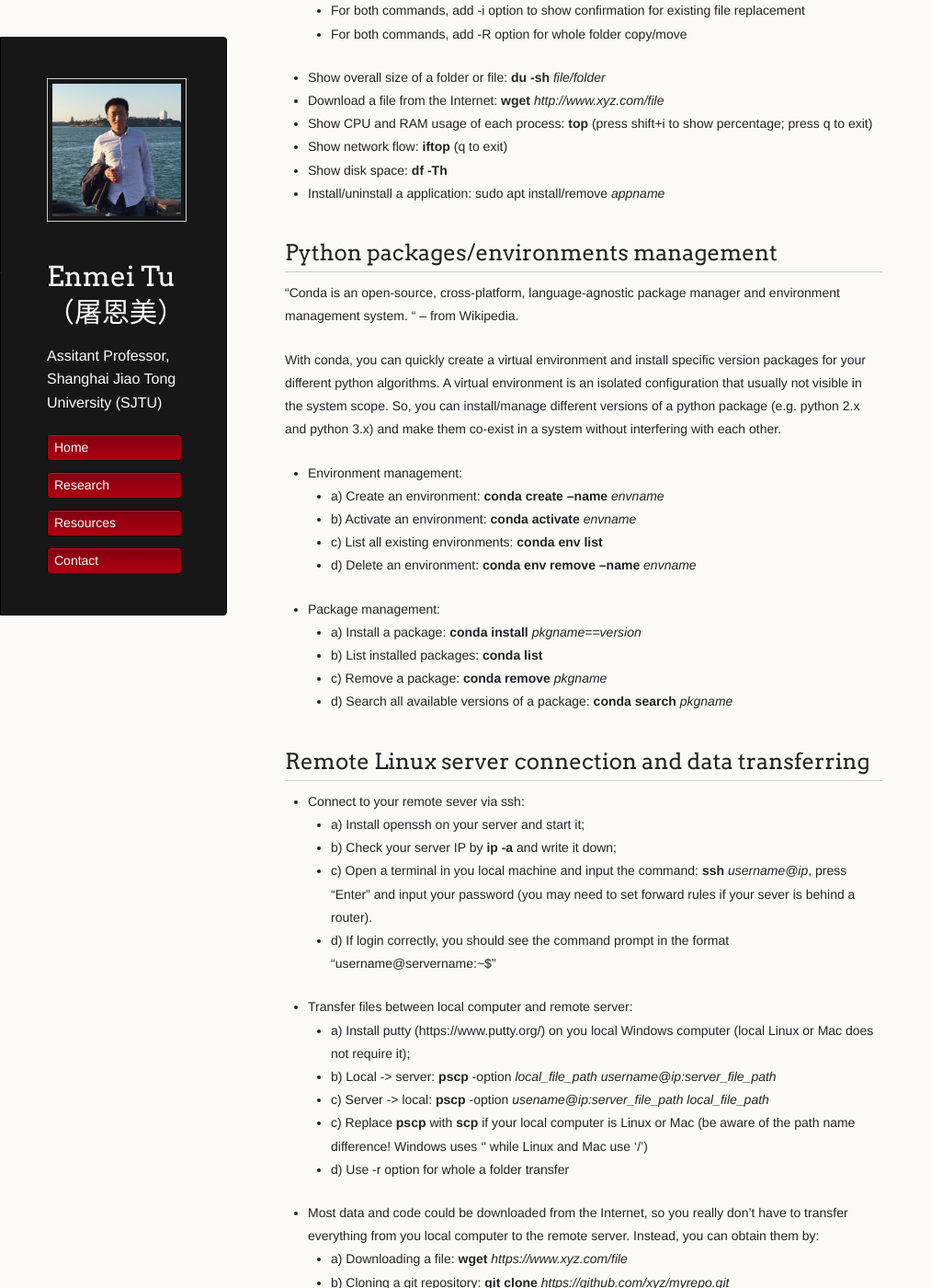
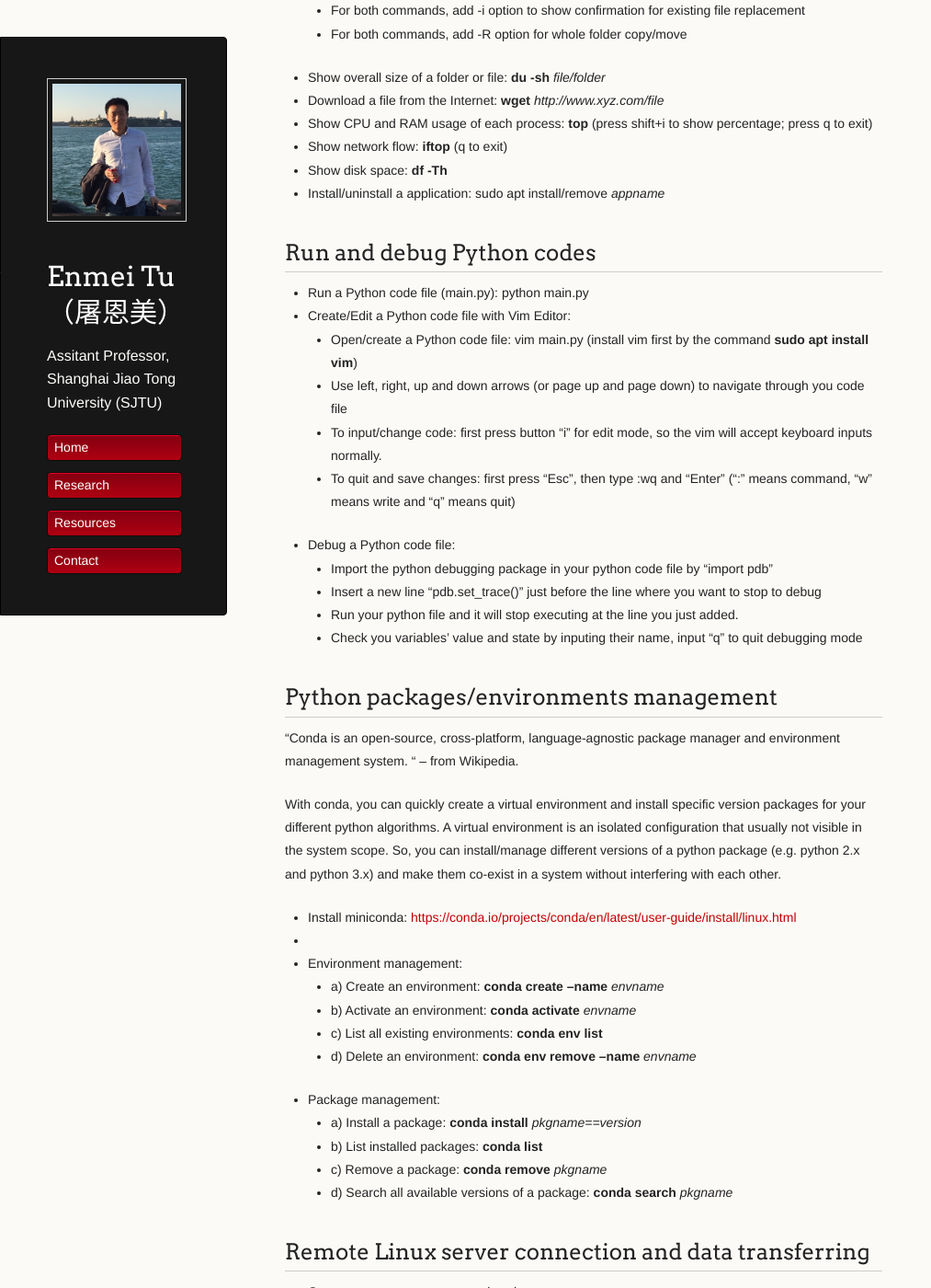
Before and after one commit to hellotem/enmeitu.github.io, a Jekyll site: the page built from resource/linux.md, in a window 1280 px wide and 1400 px high, scrolled down 859 px. Shown: the whole window at 92% size, without its empty margins (0-1013 px from the left). Built offline with Jekyll 4.4.1, drawn with Linux system fonts in a browser that asks for light colours; our own code applies the rules of GitHub Pages for plain Markdown files; some of the changed text lies outside the part shown.

Commit message:
Update linux.md

```diff
--- a/resource/linux.md
+++ b/resource/linux.md
@@ -34,11 +34,27 @@
   * Show disk space: **df -Th**
   * Install/uninstall a application: sudo apt install/remove _appname_
 
+## Run and debug Python codes
+* Run a Python code file (main.py): python main.py
+* Create/Edit a Python code file with Vim Editor:
+  - Open/create a Python code file: vim main.py (install vim first by the command **sudo apt install vim**)
+  - Use left, right, up and down arrows (or page up and page down) to navigate through you code file
+  - To input/change code: first press button "i" for edit mode, so the vim will accept keyboard inputs normally.
+  - To quit and save changes: first press "Esc", then type :wq and "Enter" (":" means command, "w" means write and "q" means quit)
+* Debug a Python code file:
+  - Import the python debugging package in your python code file by "import pdb"
+  - Insert a new line "pdb.set_trace()" just before the line where you want to stop to debug
+  - Run your python file and it will stop executing at the line you just added.
+  - Check you variables' value and state by inputing their name, input "q" to quit debugging mode
+
+
 ## Python packages/environments management
 "Conda is an open-source, cross-platform, language-agnostic package manager and environment management system. " -- from Wikipedia.
 
 With conda, you can quickly create a virtual environment and install specific version packages for your different python algorithms. A virtual environment is an isolated configuration that usually not visible in the system scope. So, you can install/manage different versions of a python package (e.g. python 2.x and python 3.x) and make them co-exist in a system without interfering with each other.
 
+* Install miniconda: [https://conda.io/projects/conda/en/latest/user-guide/install/linux.html](https://conda.io/projects/conda/en/latest/user-guide/install/linux.html)
+*
 * Environment management:
   - a) Create an environment: **conda create --name** _envname_
   - b) Activate an environment: **conda activate** _envname_
@@ -59,7 +75,7 @@ With conda, you can quickly create a virtual environment and install specific ve
   - c) Open a terminal in you local machine and input the command: **ssh** _username@ip_, press "Enter" and input your password (you may need to set forward rules if your sever is behind a router).
   - d) If login correctly, you should see the command prompt in the format "username@servername:~$"
 * Transfer files between local computer and remote server:
-  - a) Install putty (https://www.putty.org/) on you local Windows computer (local Linux or Mac does not require it);
+  - a) Install [putty] (https://www.putty.org/) on you local Windows computer (local Linux or Mac does not require it);
   - b) Local -> server: **pscp** -option _local_file_path username@ip:server_file_path_
   - c) Server -> local: **pscp** -option _usename@ip:server_file_path local_file_path_
   - c) Replace **pscp** with **scp** if your local computer is Linux or Mac (be aware of the path name difference! Windows uses '\' while Linux and Mac use '/')
```
